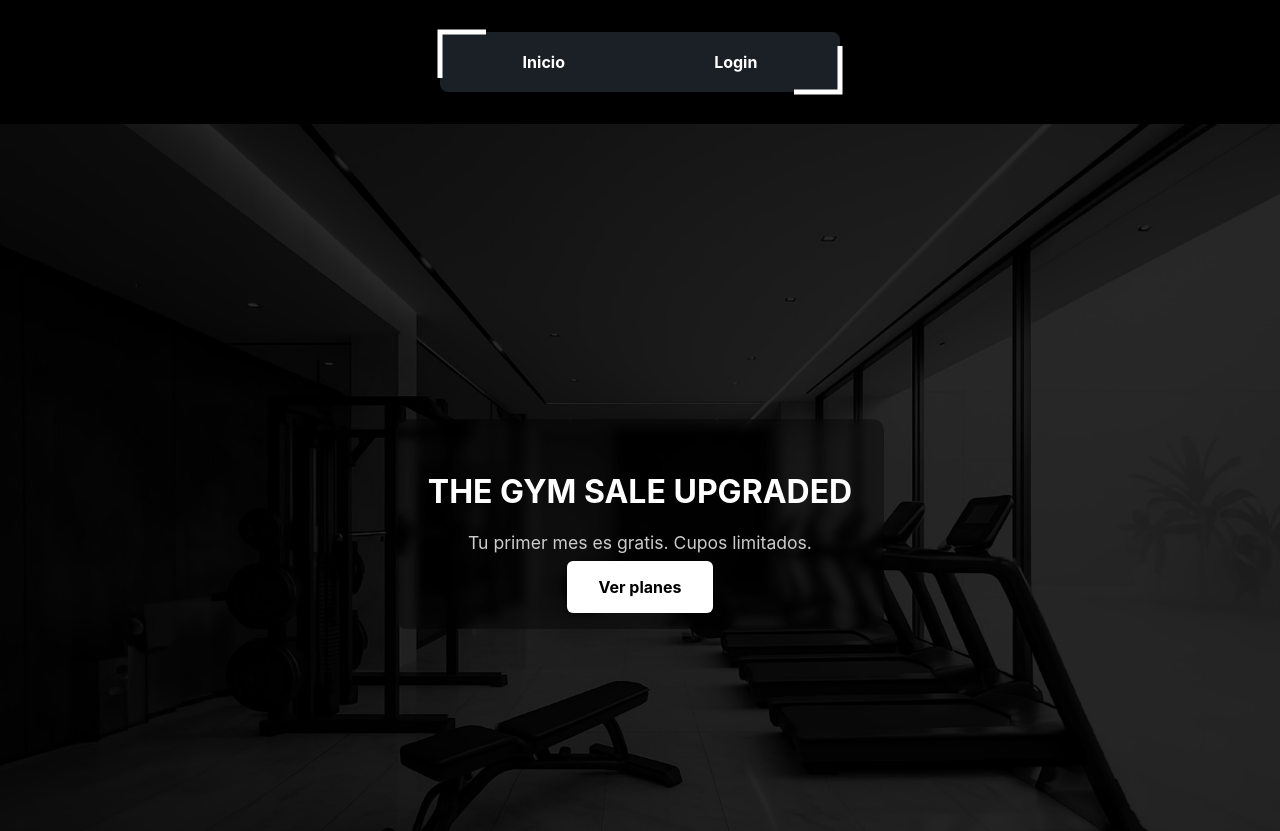
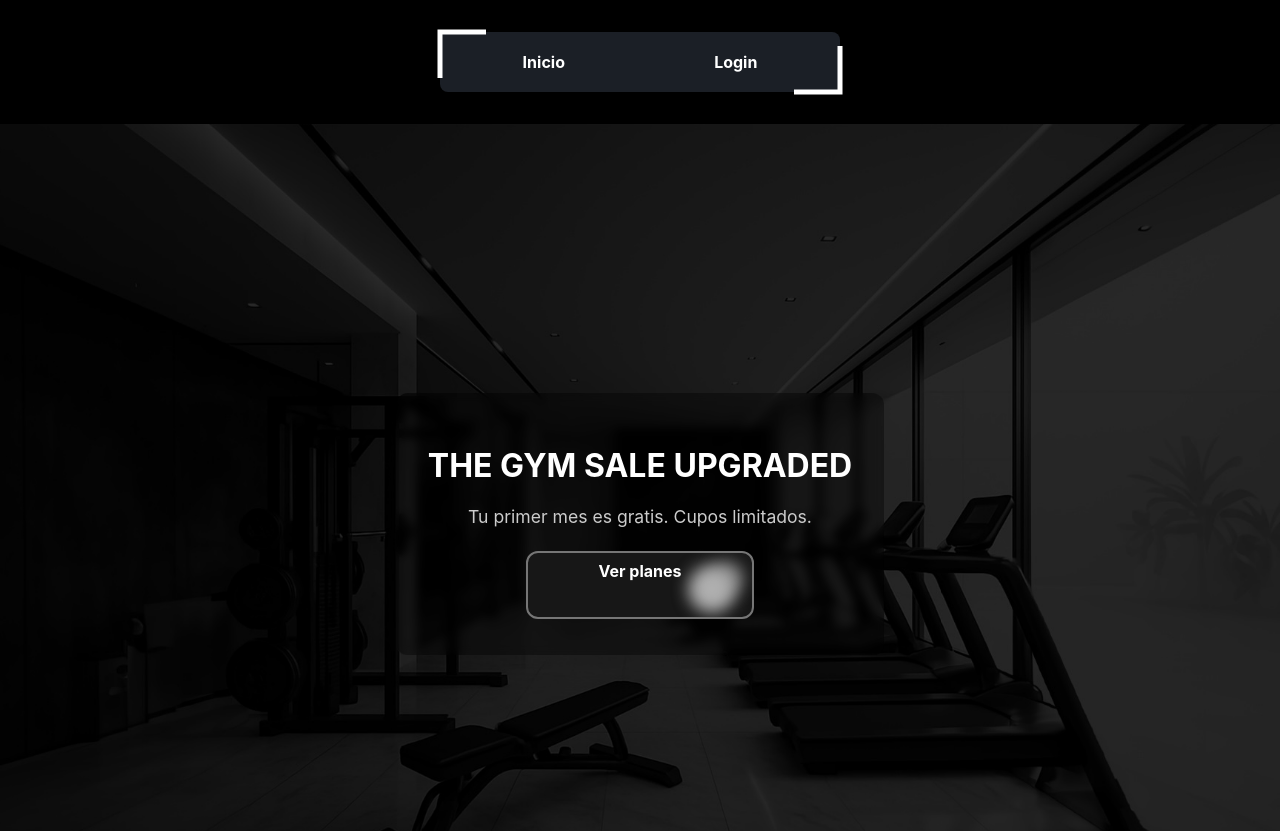
Before and after one commit to agussesin/arqui_software, a React (Create React App) app in the folder frontend/: page / in a window 1280 px wide. Shown: the top 831 px of the page. Built offline with nearby package versions, Linux system fonts and the light colour scheme.

Commit message:
cambios antes de pull

```diff
--- a/frontend/src/pages/Home.css
+++ b/frontend/src/pages/Home.css
@@ -54,3 +54,74 @@
         transform: translateY(10px);
     }
 }
+
+.uiverse-btn {
+    position: relative;
+    background-color: #0f172a;
+    height: 3rem;
+    /* antes: 4rem */
+    width: 12rem;
+    /* antes: 16rem */
+    border: 2px solid #0d9488;
+    color: white;
+    font-size: 1rem;
+    font-weight: bold;
+    border-radius: 0.75rem;
+    overflow: hidden;
+    padding: 0.5rem 1rem;
+    /* antes: 0.75rem */
+    text-align: center;
+    transition: all 0.5s ease;
+    transform: scale(1);
+    display: inline-block;
+    text-decoration: none;
+}
+
+
+.uiverse-btn:hover {
+    border-color: #34d399;
+    color: #6ee7b7;
+    transform: scale(1.05);
+}
+
+.uiverse-btn::before {
+    content: '';
+    position: absolute;
+    width: 2.5rem;
+    height: 2.5rem;
+    right: 0.5rem;
+    top: 0.5rem;
+    z-index: 10;
+    background-color: #6366f1;
+    border-radius: 9999px;
+    filter: blur(8px);
+    transition: all 0.5s ease;
+}
+
+.uiverse-btn::after {
+    content: '';
+    position: absolute;
+    width: 4rem;
+    height: 4rem;
+    right: 1.5rem;
+    top: 1rem;
+    background-color: #2dd4bf;
+    border-radius: 9999px;
+    filter: blur(8px);
+    z-index: 10;
+    transition: all 0.5s ease;
+}
+
+.uiverse-btn::before {
+    width: 2rem;
+    height: 2rem;
+    right: 0.5rem;
+    top: 0.5rem;
+}
+
+.uiverse-btn::after {
+    width: 3rem;
+    height: 3rem;
+    right: 1rem;
+    top: 0.75rem;
+}
--- a/frontend/src/pages/Home.js
+++ b/frontend/src/pages/Home.js
@@ -24,7 +24,8 @@ export default function Home() {
         <div className="hero">
           <h1>THE GYM SALE UPGRADED</h1>
           <p className="descripcion">Tu primer mes es gratis. Cupos limitados.</p>
-          <a href="#planes" className="cta-btn">Ver planes</a>
+          <a href="#planes" className="uiverse-btn">Ver planes</a>
+
         </div>
       </div>
 
```
